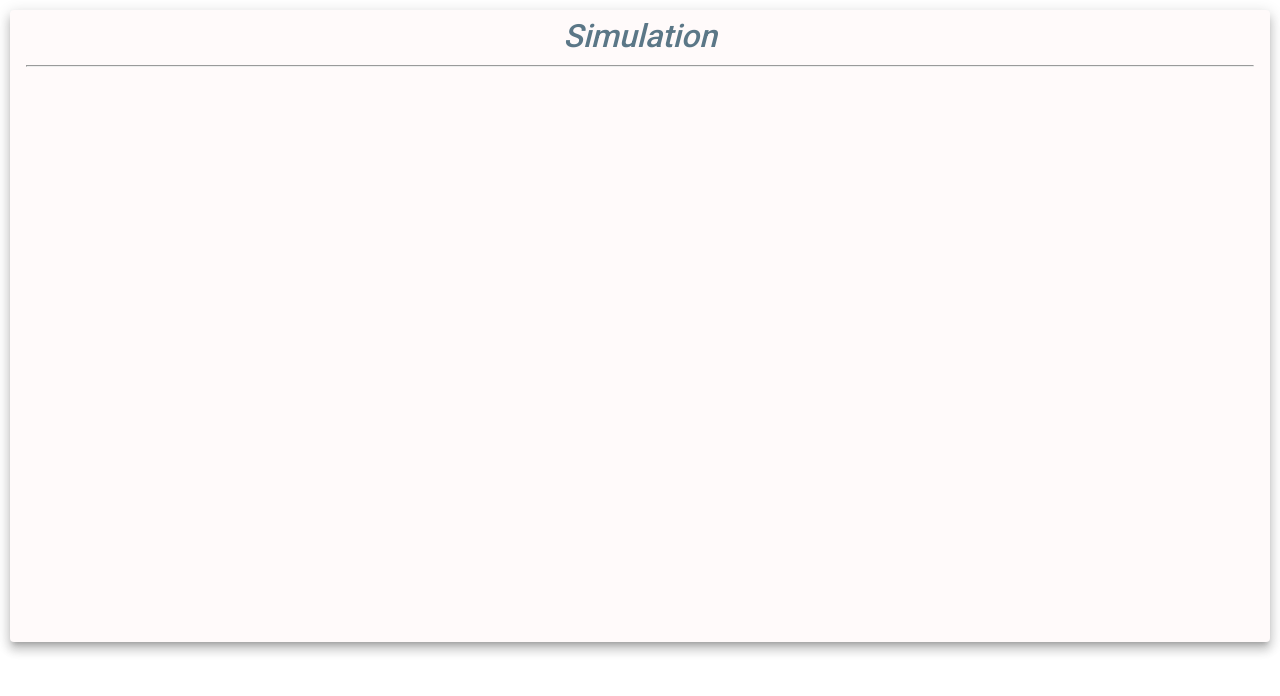
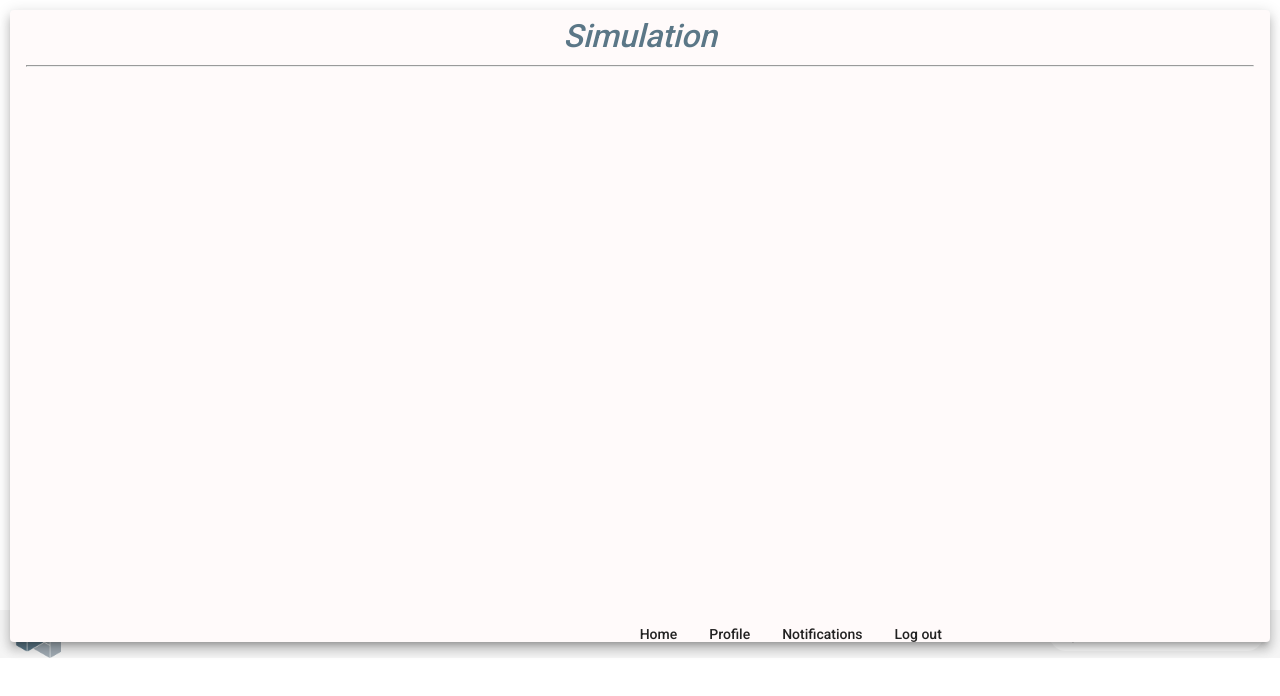
Before and after one commit to Bootcamp2020/skillful_network, an Angular app in the folder skillful_network_client/: page /home in a window 1280 px wide. Shown: the top 696 px of the page. Built offline with nearby package versions, Linux system fonts and the light colour scheme; no server answers.

Commit message:
création du header

```diff
--- a/skillful_network_client/src/app/app.component.html
+++ b/skillful_network_client/src/app/app.component.html
@@ -1,2 +1,3 @@
 <!-- C'est cette balise qui indique ou charger la vue du composant correspondant à l'URL actuelle -->
-<router-outlet></router-outlet>
+<router-outlet>
+</router-outlet>
--- a/skillful_network_client/src/app/app.module.ts
+++ b/skillful_network_client/src/app/app.module.ts
@@ -23,6 +23,7 @@ import {UsersListComponent} from './home/users-list/users-list.component';
 import {TokenHttpInterceptorService} from './shared/interceptors/token-http-interceptor.service';
 import { SimulationComponent } from './home/dashboard/simulation/simulation.component';
 import { FooterComponent } from './home/dashboard/footer/footer.component';
+import { HeaderComponent } from './home/dashboard/header/header.component';
 
 @NgModule({
     declarations: [ // Chaque composant que vous créez doit être déclaré ici
@@ -33,7 +34,8 @@ import { FooterComponent } from './home/dashboard/footer/footer.component';
         UserComponent,
         UsersListComponent,
         SimulationComponent,
-        FooterComponent
+        FooterComponent,
+        HeaderComponent
     ],
     imports: [
         BrowserModule,
--- a/skillful_network_client/src/app/home/dashboard/dashboard.component.html
+++ b/skillful_network_client/src/app/home/dashboard/dashboard.component.html
@@ -1,3 +1,5 @@
 <div class="card my-5">
-<app-simulation></app-simulation>
+    <app-simulation>
+    </app-simulation>
+    <app-header></app-header>
 </div>
--- /dev/null
+++ b/skillful_network_client/src/app/home/dashboard/header/header.component.html
@@ -0,0 +1,32 @@
+<header>
+    <div fxLayout="row" fxLayoutAlign="center center">
+        <mat-toolbar class="toolbar" color="#5b7787" fxLayout.md="row" fxLayout.lt-md="column" fxLayoutAlign="center center">
+            <div fxLayout="row " fxFlex="20 " fxLayoutAlign="space-between start ">
+                <img src="/assets/pictures/Logo.png " alt="logo " style="width: 45px; ">
+            </div>
+            <div class="menu " fxLayout="row " fxLayoutAlign="center center " fxFlex="40 ">
+                <div>
+                    <a href=" # " mat-button>Home</a>
+                </div>
+                <div>
+                    <a href="# " mat-button>Profile</a>
+                </div>
+                <div>
+                    <a href="# " mat-button>Notifications</a>
+                </div>
+                <div>
+                    <a href="# " mat-button>Log out</a>
+                </div>
+            </div>
+            <div id="searchbar " fxLayout="row " fxLayoutAlign="center center " fxflex="50 ">
+                <form action=" " class="formulaire ">
+                    <!-- <div fxLayout="row " fxFlex="10 " fxLayoutAlign="space-between end "> <input class=" bouton " type="button " value=" " /> </div> -->
+                    <div fxLayout="row ">
+                        <mat-icon (click)="onSearch()" class="cursor">search</mat-icon>
+                        <div class="input "><input (keydown)="onSearch() " placeholder="search... "> </div>
+                    </div>
+                </form>
+            </div>
+        </mat-toolbar>
+    </div>
+</header>
--- /dev/null
+++ b/skillful_network_client/src/app/home/dashboard/header/header.component.scss
@@ -0,0 +1,30 @@
+.formulaire {
+    border-radius: 20px;
+    background: white;
+    padding: 5px;
+}
+
+.toolbar {
+    height: auto;
+}
+
+.input {
+    text-rendering: auto;
+    letter-spacing: normal;
+    word-spacing: normal;
+    text-transform: none;
+    display: inline-block;
+    text-align: start;
+    -webkit-appearance: textfield;
+    cursor: text;
+    font: 400 13.3333px Arial;
+}
+
+div input {
+    border: none;
+    margin-top: 2%;
+}
+
+.cursor {
+    cursor: pointer;
+}
--- /dev/null
+++ b/skillful_network_client/src/app/home/dashboard/header/header.component.ts
@@ -0,0 +1,20 @@
+import { Component, OnInit } from '@angular/core';
+
+@Component({
+  selector: 'app-header',
+  templateUrl: './header.component.html',
+  styleUrls: ['./header.component.scss']
+})
+export class HeaderComponent implements OnInit {
+
+  constructor() { }
+
+  ngOnInit(): void {
+
+  }
+  onSearch() {
+    console.log("works");
+  }
+
+
+}
--- a/skillful_network_client/src/app/home/home.component.html
+++ b/skillful_network_client/src/app/home/home.component.html
@@ -1,3 +1,3 @@
+<router-outlet>
 
-
-<router-outlet></router-outlet>
+</router-outlet>
```
Also changed, not shown: skillful_network_client/src/assets/pictures/Logo.png (added), 1 other file (tests, documents, lock files or other folders).
